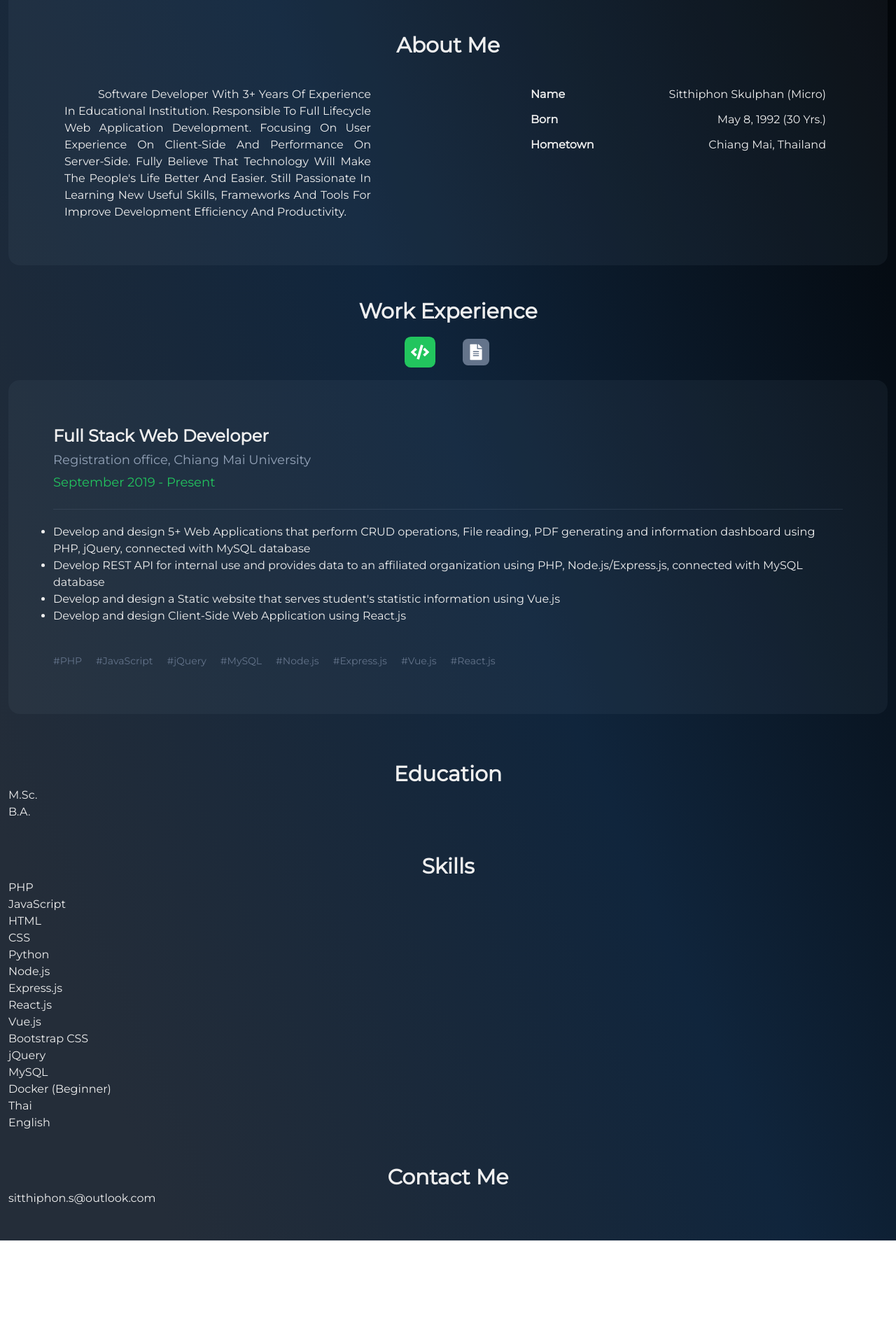
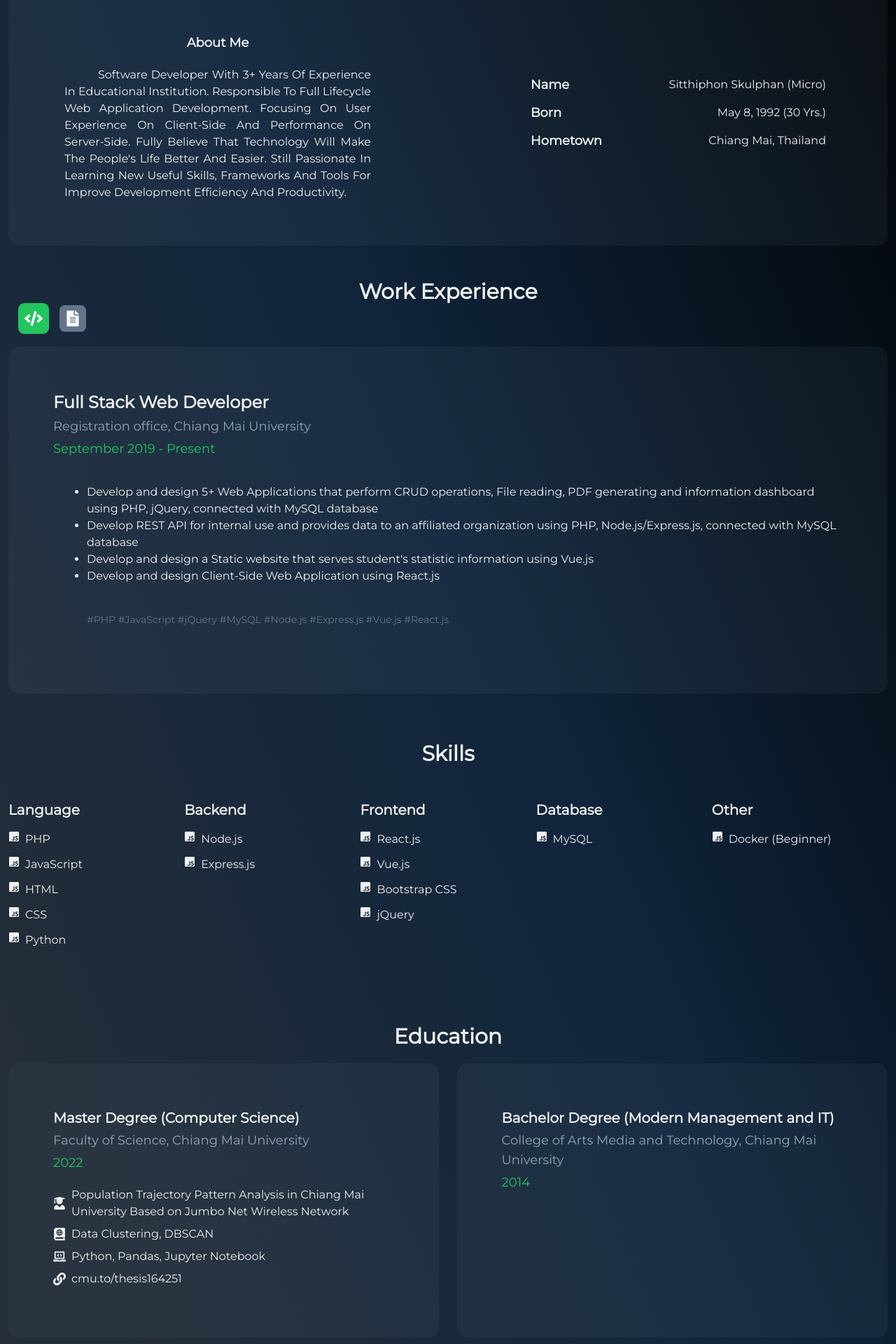
Before and after one commit to micro927/resume-v1, a Next.js app: page / in a window 1280 px wide. Shown: the part 440-2360 px from the top of the page at 70% size. Before the commit the page ends 2213 px from the top, so only its background shows below. Built offline with nearby package versions, Linux system fonts and the light colour scheme.

Commit message:
dev: skills/find icons

```diff
--- a/components/ContactSection.tsx
+++ b/components/ContactSection.tsx
@@ -17,7 +17,7 @@ interface ContactProps {
 
 function ContactSection({ personalInformation }: ContactProps) {
     return (
-        <section id='contact' className='flex flex-col w-full scroll-mt-6 scroll-smooth mb-12'>
+        <section id='contact' className='flex flex-col w-full scroll-mt-16  mb-12'>
             <div>
                 <h6 className='text-center text-3xl font-bold'>Contact Me</h6>
                 {personalInformation.email}
--- /dev/null
+++ b/components/EducationCard.tsx
@@ -0,0 +1,38 @@
+import Link from "next/link";
+import { FaAtlas, FaLaptopCode, FaLink, FaUserGraduate } from "react-icons/fa";
+import { EducationItem } from "../global/Education.interface";
+
+interface Props { educationItem: EducationItem }
+function EducationCard({ educationItem }: Props): JSX.Element {
+    const {
+        level,
+        levelTitle,
+        levelTitleTH,
+        majorTitle,
+        majorTitleTH,
+        institute,
+        degree,
+        yearGrad,
+        researchTitle,
+        researchFields,
+        researchTools,
+        researchUrls,
+    } = educationItem
+    return (
+        <div key={"level-" + level} className='w-100 lg:w-[49%] hover:scale-[102%] duration-300 p-8 lg:p-16 rounded-2xl bg-slate-500 bg-opacity-10 mb-5'>
+            <p className="text-xl font-bold mb-1">
+                {levelTitle} ({majorTitle})
+            </p>
+            <p className='text-lg text-slate-400 mb-1'>{institute}</p>
+            <p className='text-lg text-green-500 mb-1'>{yearGrad}</p>
+            <div className="mt-5">
+                {researchTitle && <div className="flex items-start lg:items-center mb-2"><div><FaUserGraduate className="text-lg mr-2" /></div> {researchTitle}</div>}
+                {researchFields && <div className="flex items-start lg:items-center mb-2"><div><FaAtlas className="text-lg mr-2" /></div> <span>{researchFields.join(', ')}</span></div>}
+                {researchTools && <div className="flex items-start lg:items-center mb-2"><div><FaLaptopCode className="text-lg mr-2" /></div> <span>{researchTools.join(', ')}</span></div>}
+                {researchUrls && <div className="flex items-start lg:items-center mb-2"><div><FaLink className="text-lg mr-2" /></div> <Link href={`https://${researchUrls}`} target="_blank">{researchUrls}</Link> </div>}
+            </div>
+        </div>
+    )
+}
+
+export default EducationCard;
--- a/components/EducationSection.tsx
+++ b/components/EducationSection.tsx
@@ -1,17 +1,16 @@
+import EducationCard from "./EducationCard";
 import { Education, EducationItem } from "../global/Education.interface";
 
 interface Props { education: Education }
 function EducationSection({ education }: Props): JSX.Element {
     return (
-        <section id='education' className='flex flex-col w-full scroll-mt-6 scroll-smooth mb-12'>
-            <h6 className='text-center text-3xl font-bold'>Education</h6>
-            {
-                education.map(educationItem => {
-                    return (
-                        <div key={`level-${educationItem.level}`}>{educationItem.degree}</div>
-                    )
-                })
-            }
+        <section id='education' className='flex flex-col w-full scroll-mt-16  mb-12'>
+            <h6 className='text-center text-3xl font-bold mb-5'>Education</h6>
+            <div className="lg:flex justify-between w-100">
+                {
+                    education.map((educationItem: EducationItem) => <EducationCard key={educationItem.level} educationItem={educationItem} />)
+                }
+            </div>
         </section>
     );
 }
--- a/components/SkillsSection.tsx
+++ b/components/SkillsSection.tsx
@@ -1,33 +1,31 @@
-import { TechSkill, LanguageSkill, TechSkills, LanguageSkills } from "../global/Skill.interface"
+import { FaJsSquare } from "react-icons/fa";
+import { TechSkills, TechSkill, TechSkillTypeList, LanguageSkills } from "../global/Skill.interface"
 
 interface Props {
     techSkills: TechSkills
-    languageSkills: LanguageSkills
+    languageSkills?: LanguageSkills
 }
 
-function SkillsSection({ techSkills, languageSkills }: Props) {
+function SkillsSection({ techSkills }: Props) {
+    const techskillTypeList: TechSkillTypeList[] = ["language", "backend", "frontend", "database", "other"]
     return (
-        <section id='work' className='flex flex-col w-full scroll-mt-6 scroll-smooth mb-12'>
-
+        <section id='skills' className='flex flex-col w-full scroll-mt-16 mb-12'>
             <h6 className='text-center text-3xl font-bold'>Skills</h6>
-            {
-                techSkills.map((skill: TechSkill) => {
+            <div className="lg:flex flex-row w-full justify-around my-12">
+                {techskillTypeList.map(techSkillType => {
+                    const thisTypeSkills = techSkills.filter((techSkill: TechSkill) => techSkill.type === techSkillType)
                     return (
-                        <div key={`skill-${skill.skillTitle}`}>
-                            {skill.skillTitle}
+                        <div key={techSkillType} className="flex flex-col w-2/3">
+                            <p className="text-xl capitalize mb-4 font-bold">{techSkillType}</p>
+                            {thisTypeSkills.map(skill => {
+                                return (
+                                    <div key={skill.skillTitle} className="flex items-start mb-3"><FaJsSquare className="mr-2" /> {skill.skillTitle}</div>
+                                )
+                            })}
                         </div>
                     )
-                })
-            }
-            {
-                languageSkills.map((skill: LanguageSkill) => {
-                    return (
-                        <div key={`lang-${skill.languageTitle}`}>
-                            {skill.languageTitle}
-                        </div>
-                    )
-                })
-            }
+                })}
+            </div>
         </section>
     );
 }
--- a/components/WelcomeSection.tsx
+++ b/components/WelcomeSection.tsx
@@ -13,13 +13,14 @@ function WelcomeSection({ personalInformation }: Props): JSX.Element {
         month: "long",
         day: "numeric",
     })
+    const myFullName = (`${name} ${surname}`).toUpperCase()
     const myAge = new Date(new Date().getTime() - bornDate.getTime()).getFullYear() - 1970;
     return (
-        <section id='welcome' className='flex flex-col w-full scroll-mt-6 scroll-smooth mb-12'>
+        <section id='welcome' className='flex flex-col w-full scroll-mt-16  mb-12'>
             <div className="flex flex-col md:flex-row w-100 min-h-screen md:min-h-max justify-between items-center">
                 <div className='flex flex-col justify-center h-1/2 md:h-auto md:w-3/5 p-0 md:p-2 text-center md:text-left'>
                     <h1 className="text-6xl font-bold mt-20 md:mt-0">
-                        {name} {surname}
+                        {myFullName}
                     </h1>
                     <h5 className='text-xl md:text-3xl mt-5 md:mt-3 text-green-500 font-bold'>
                         Software Developer
@@ -53,24 +54,24 @@ function WelcomeSection({ personalInformation }: Props): JSX.Element {
             </div>
             <div className='p-8 lg:p-16 rounded-2xl bg-slate-500 bg-opacity-10'>
                 <div>
-                    <h6 className='text-center text-3xl font-bold'>About Me</h6>
-                    <div className="flex flex-col lg:flex-row w-100 h-full md:justify-between items-start text-lg mt-10">
-                        <div className='flex flex-col text-sm lg:text-base justify-center w-full lg:w-1/2 xl:w-5/12 px-4 order-last lg:order-first mt-5 lg:mt-0'>
-                            <p className='indent-12 text-justify capitalize italic lg:not-italic'>
+                    <div className="flex flex-col lg:flex-row w-100 h-full md:justify-between items-center">
+                        <div className='flex flex-col text-sm lg:text-base justify-center w-full lg:w-1/2 xl:w-5/12 px-4 order-last lg:order-first'>
+                            <h6 className='text-center text-lg font-bold mb-5 mt-10 lg:mt-0'>About Me</h6>
+                            <p className='indent-12 lg:text-justify capitalize'>
                                 {aboutMe}
                             </p>
                         </div>
-                        <div className='flex flex-col justify-center w-full lg:w-1/2 xl:w-5/12 px-4 text-sm sm:text-base'>
-                            <div className='flex w-full justify-between px-0 md:px-2 mb-3'>
-                                <p className='font-bold'>Name</p>
-                                <p>{name} {surname} ({nickname})</p>
+                        <div className='flex flex-col justify-center w-full lg:w-1/2 xl:w-5/12 px-4 text-sm sm:text-base mt-10 lg:mt-0  '>
+                            <div className='flex w-full justify-between items-center px-0 md:px-2 mb-3'>
+                                <span className='text-lg font-bold'>Name</span>
+                                <span>{name} {surname} ({nickname})</span>
                             </div>
-                            <div className='flex w-full justify-between px-0 md:px-2 mb-3'>
-                                <p className='font-bold'>Born</p>
+                            <div className='flex w-full justify-between items-center px-0 md:px-2 mb-3'>
+                                <p className='text-lg font-bold'>Born</p>
                                 <p>{bornDateString} ({myAge} Yrs.)</p>
                             </div>
-                            <div className='flex w-full justify-between px-0 md:px-2 mb-3'>
-                                <p className='font-bold'>Hometown</p>
+                            <div className='flex w-full justify-between items-center px-0 md:px-2 mb-3'>
+                                <p className='text-lg font-bold'>Hometown</p>
                                 <p>{hometown}</p>
                             </div>
                         </div>
--- a/components/WorkCard.tsx
+++ b/components/WorkCard.tsx
@@ -22,13 +22,13 @@ function WorkCard({ workItem }: Props): JSX.Element {
     })
 
     return (
-        <div id={"jobNo-" + jobNo} className='flex flex-col w-100 p-8 lg:p-16 rounded-2xl bg-slate-500 bg-opacity-10 mb-5 h-1/6'>
-                <p className="text-2xl font-bold mb-1">
-                    {jobTitle}
-                </p>
-                <p className='text-lg text-slate-400 mb-1'>{organization}</p>
-                <p className='text-lg text-green-500 mb-1'>{dateStartTitle} - {dateEndTitle}</p>
-                <hr className='my-5 border-slate-500 opacity-25' />
+        <div id={"jobNo-" + jobNo} className='flex flex-col w-100 min-h-max p-8 lg:p-16 rounded-2xl bg-slate-500 bg-opacity-10 mb-5'>
+            <p className="text-2xl font-bold mb-1">
+                {jobTitle}
+            </p>
+            <p className='text-lg text-slate-400 mb-1'>{organization}</p>
+            <p className='text-lg text-green-500 mb-1'>{dateStartTitle} - {dateEndTitle}</p>
+            <div className='my-8 ml-4 lg:ml-12'>
                 <ul className='list-disc'>
                     {descriptionList.map((description, key) => {
                         return (
@@ -37,9 +37,10 @@ function WorkCard({ workItem }: Props): JSX.Element {
                     })
                     }
                 </ul>
-                <div className='mt-auto pt-10'>
-                    {tagList.map(tag => <span key={`tag-${tag}`} className='text-sm text-slate-500 mr-5'>#{tag}</span>)}
+                <div className='mt-auto pt-10 text-sm text-slate-500'>
+                    {tagList.map(tag => ` #${tag} `)}
                 </div>
+            </div>
 
         </div>
     );
--- a/components/WorkSection.tsx
+++ b/components/WorkSection.tsx
@@ -20,9 +20,9 @@ function WorkSection({ work }: Props): JSX.Element {
 
 
     return (
-        <section id='work' className='flex flex-col w-full scroll-mt-6 scroll-smooth mb-12'>
+        <section id='work' className='flex flex-col w-full scroll-mt-16 mb-12'>
             <h6 className='text-center text-3xl font-bold'>Work Experience</h6>
-            <div className='flex justify-center my-5'>
+            <div className='flex justify-start mb-5'>
                 <WorkSelectorBar work={workList} clickWorkSelector={clickWorkSelector} />
             </div>
             <WorkCard workItem={WorkItem} />
--- a/components/WorkSelectorBar.tsx
+++ b/components/WorkSelectorBar.tsx
@@ -41,7 +41,7 @@ function WorkSelectorBar({ work, clickWorkSelector }: Props): JSX.Element {
                     const buttonClass = item.isSelected ? 'bg-green-500 scale-110' : 'bg-slate-500 scale-95'
                     const IconComponent = item.jobField === 'none' ? IconList.nonprogramming : IconList.programming
                     return (
-                        <button key={`job-${item.jobNo}`} type='button' onClick={() => { handleClickWorkSelector(item.jobNo) }} className={`flex mx-5 justify-center align-middle rounded-lg p-2 text-2xl text-white hover:scale-125 hover:bg-green-700 duration-300 ease-out ${buttonClass}`}>
+                        <button key={`job-${item.jobNo}`} type='button' onClick={() => { handleClickWorkSelector(item.jobNo) }} className={`flex ml-4 justify-center align-middle rounded-lg p-2 text-2xl text-white hover:scale-125 hover:bg-green-700 duration-300 ease-out ${buttonClass}`}>
                             <IconComponent />{''}
                         </button>
                     )
--- a/json/information.json
+++ b/json/information.json
@@ -40,12 +40,11 @@
             "level": "1",
             "levelTitleTH": "ปริญญาตรี",
             "levelTitle": "Bachelor Degree",
-            "majorTitle": "Modern Management and Information Technology",
+            "majorTitle": "Modern Management and IT",
             "majorTitleTH": "การจัดการสมัยใหม่และเทคโนโลยีสารสนเทศ",
             "institute": "College of Arts Media and Technology, Chiang Mai University",
             "degree": "B.A.",
-            "yearGrad": "2014",
-            "research": ""
+            "yearGrad": "2014"
         }
     ],
     "work": [
--- a/pages/index.tsx
+++ b/pages/index.tsx
@@ -20,8 +20,8 @@ const MainPage: NextPage = ({ resumeData }: InferGetStaticPropsType<typeof getSt
       <main className="w-full min-h-screen container mx-auto px-3">
         <WelcomeSection personalInformation={personalInformation} />
         <WorkSection work={work} />
+        <SkillsSection techSkills={techSkills} />
         <EducationSection education={education} />
-        <SkillsSection techSkills={techSkills} languageSkills={languageSkills} />
         <ContactSection personalInformation={personalInformation} />
       </main>
       <Footer />
--- a/styles/globals.css
+++ b/styles/globals.css
@@ -15,3 +15,16 @@ body {
   /* background-attachment: fixed; */
   color: #efefef;
 }
+
+/* example for gradient text */
+.ffss {
+  background-image: linear-gradient(
+    83.84deg,
+    rgb(0, 136, 255) -6.87%,
+    rgb(160, 51, 255) 26.54%,
+    rgb(255, 92, 135) 58.58%
+  );
+  background-clip: text;
+  color: transparent;
+  line-height: 85px;
+}
```
Also changed, not shown: global/Skill.interface.ts (+2 -16 lines).
